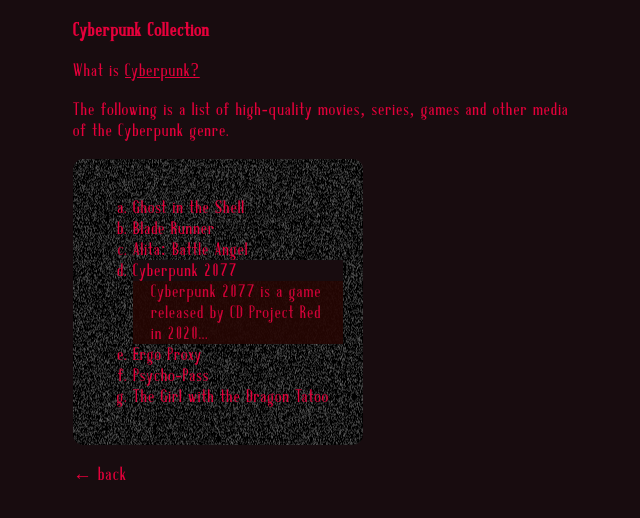
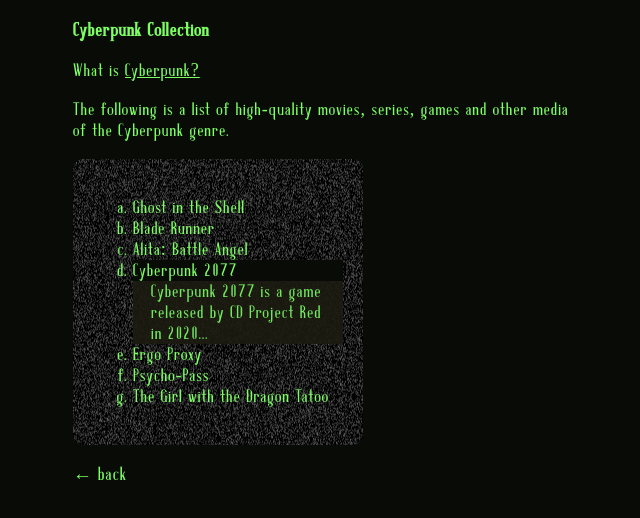
Before and after one commit to fnburger/cyberpunk, a plain HTML site: page cyberpunk.html in a window 1280 px wide. Both pictures are taken after a click on the item "Cyberpunk 2077". Shown: the whole page, without its empty margins (317-957 px from the left). Drawn offline with nearby package versions, Linux system fonts and the light colour scheme.

Commit message:
greeeeen

```diff
--- a/cyberlayout.css
+++ b/cyberlayout.css
@@ -4,7 +4,7 @@
              src: url('meinerschrift.otf') format('truetype'); }
 
 body{
-  background-color: #180c0f;
+  background-color: #090c06;
 
 }
 @keyframes animate
@@ -37,14 +37,14 @@ p{
   letter-spacing: 1px;
   font-family: meine-schrift;
   font-size: 18px;
-  color: #e5003b;
+  color: #7dff64;
 }
 
 strong{
   letter-spacing: 1px;
   font-family: meine-schrift;
   font-size: 19px;
-  color: #e5003b;
+  color: #7dff64;
 }
 
 details summary::-webkit-details-marker {
@@ -57,7 +57,7 @@ h3{
   letter-spacing: 1px;
   font-family: meine-schrift;
   font-size: 19px;
-  color: #e5003b;
+  color: #7dff64;
   text-align: left;
 }
 
@@ -65,13 +65,13 @@ ul{
   letter-spacing: 1px;
   font-family: meine-schrift;
   font-size: 18px;
-  color: #e5003b;
+  color: #7dff64;
   list-style-type: lower-alpha;
   text-align: left;
 }
 
 li:hover{
-  background-color: #820011;
+  background-color: #090c06;
   color: white;
 }
 
@@ -81,7 +81,7 @@ table#t1{
   letter-spacing: 1px;
   font-family: meine-schrift;
   font-size: 18px;
-  color: #e5003b;
+  color: #7dff64;
 }
 
 table#t1 tr{
@@ -101,7 +101,7 @@ table#t1 th{
 }
 
 table#t1 tr#hov:hover{
-  background-color: #820011;
+  background-color: #090c06;
   color: white;
 }
 
@@ -113,13 +113,13 @@ table#t1 tr#hov:hover{
   letter-spacing: 1px;
   font-family: meine-schrift;
   font-size: 19px;
-  color: #e5003b;
+  color: #7dff64;
   text-align: left;
 }
 
 /* Style the button that is used to open and close the collapsible content */
 .collapsible {
-  background-color: #eee;
+  background-color: #090c06;
   color: #444;
   cursor: pointer;
   padding: 18px;
@@ -132,12 +132,12 @@ table#t1 tr#hov:hover{
 
 /* Add a background color to the button if it is clicked on (add the .active class with JS), and when you move the mouse over it (hover) */
 .active, .collapsible:hover {
-  background-color: #180c0f;
+  background-color: #090c06;
 }
 
 /* Style the collapsible content. Note: hidden by default */
 .content {
-  background-color: #260603;
+  background-color: #1b1b11;
   opacity: 90%;
   padding: 0 18px;
   display: none;
--- a/cyberpunk.html
+++ b/cyberpunk.html
@@ -18,7 +18,7 @@
     </div>
 
     <div id="info">
-      <p>What is <a href="https://www.wikipedia.org/wiki/Cyberpunk" target="_blank" style="color: #e5003b;">Cyberpunk?</a></p>
+      <p>What is <a href="https://www.wikipedia.org/wiki/Cyberpunk" target="_blank" style="color: #7dff64;">Cyberpunk?</a></p>
       <p>The following is a list of high-quality movies, series, games
         and other media of the Cyberpunk genre.</p>
     </div>
```
Also changed, not shown: index.html (+10 -9 lines).
